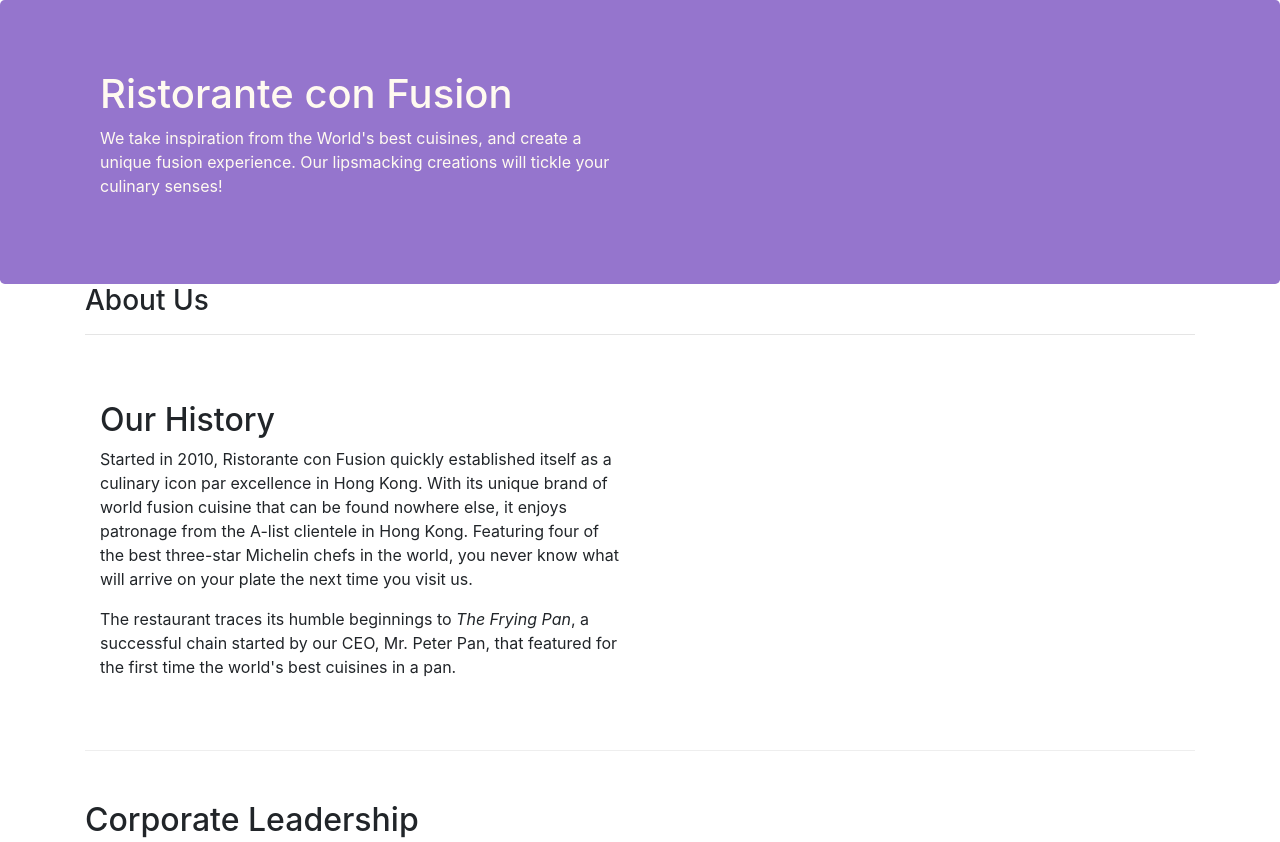
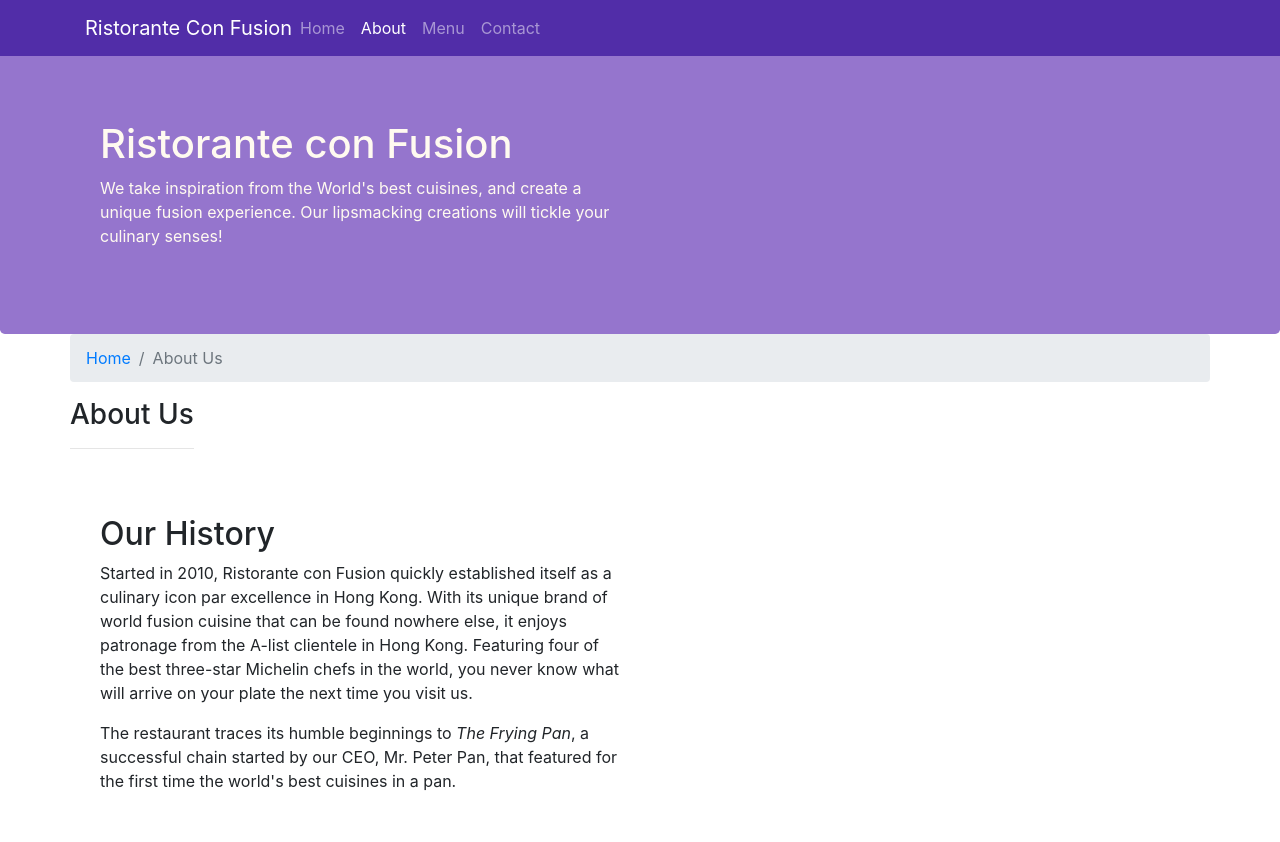
Before and after one commit to LuisF7/Assignemetn, a website: page aboutus.html in a window 1280 px wide. Shown: the top 842 px of the page. Drawn offline with nearby package versions, Linux system fonts and the light colour scheme; files that its build step writes are made by us from their sources.

Commit message:
Navbar and breadcrumb

```diff
--- a/dst/aboutus.html
+++ b/aboutus.html
@@ -16,6 +16,22 @@
 
 <body>
 
+    <nav class="navbar navbar-dark navbar-expand-sm fixed-top">
+        <div class="container">
+            <button class="navbar-toggler" type="button" data-toggle="collapse" data-target="#Navbar">
+                <span class="navbar-toggler-icon"></span>
+            </button>
+            <a href="#" class="navbar-brand mr-auto">Ristorante Con Fusion</a>
+            <div class="collapse navbar-collapse" id="Navbar">
+                <ul class="navbar-nav mr-auto">
+                    <li class="nav-item"> <a href="./index.html" class="nav-link">Home</a></li>
+                    <li class="nav-item active"> <a href="#" class="nav-link">About</a></li>
+                    <li class="nav-item"> <a href="#" class="nav-link">Menu</a></li>
+                    <li class="nav-item"> <a href="#" class="nav-link">Contact</a></li>
+                </ul>
+            </div>
+        </div>
+    </nav>
     <header class="jumbotron">
         <div class="container">
             <div class="row row-header">
@@ -30,7 +46,11 @@
     </header>
 
     <div class="container">
-        <div >
+        <div class="row" >
+            <ol class="col-12 breadcrumb">
+                <li class="breadcrumb-item"> <a href="./index.html">Home</a> </li>
+                <li class="breadcrumb-item active">About Us</li>
+            </ol>
             <div>
                <h3>About Us</h3>
                <hr>
@@ -38,7 +58,7 @@
         </div>
 
         <div class="row row-content aling-items-center">
-            <div class="col-12 col-sm-6">
+            <div class="col-sm-6">
                 <h2>Our History</h2>
                 <p>Started in 2010, Ristorante con Fusion quickly established itself as a culinary icon par excellence in Hong Kong. With its unique brand of world fusion cuisine that can be found nowhere else, it enjoys patronage from the A-list clientele in Hong Kong.  Featuring four of the best three-star Michelin chefs in the world, you never know what will arrive on your plate the next time you visit us.</p>
                 <p>The restaurant traces its humble beginnings to <em>The Frying Pan</em>, a successful chain started by our CEO, Mr. Peter Pan, that featured for the first time the world's best cuisines in a pan.</p>
@@ -70,7 +90,7 @@
                 <div class="col-4 offset-1 col-sm-2">
                     <h5>Links</h5>
                     <ul class="list-unstyled">
-                        <li><a href="#">Home</a></li>
+                        <li><a href="./index.html">Home</a></li>
                         <li><a href="#">About</a></li>
                         <li><a href="#">Menu</a></li>
                         <li><a href="#">Contact</a></li>
--- a/css/styles.css
+++ b/css/styles.css
@@ -24,3 +24,10 @@
     margin: 0px;
     color: #0f0f0f;
 }
+body {
+    padding: 50px 0px 0px 0px;
+    z-index: 0;
+}
+.navbar-dark {
+    background-color: #512da8;
+}
--- a/package.json
+++ b/package.json
@@ -12,7 +12,7 @@
   },
   "author": "",
   "license": "ISC",
-  "homepage": "https://github.com/LuisF7/Assignment1",
+  "homepage": "https://github.com/LuisF7/Assignemetn",
   "devDependencies": {
     "lite-server": "^2.3.0"
   },
```
Also changed, not shown: index.html (renamed from dst/index.html, +17 -2 lines), 1 other file.
